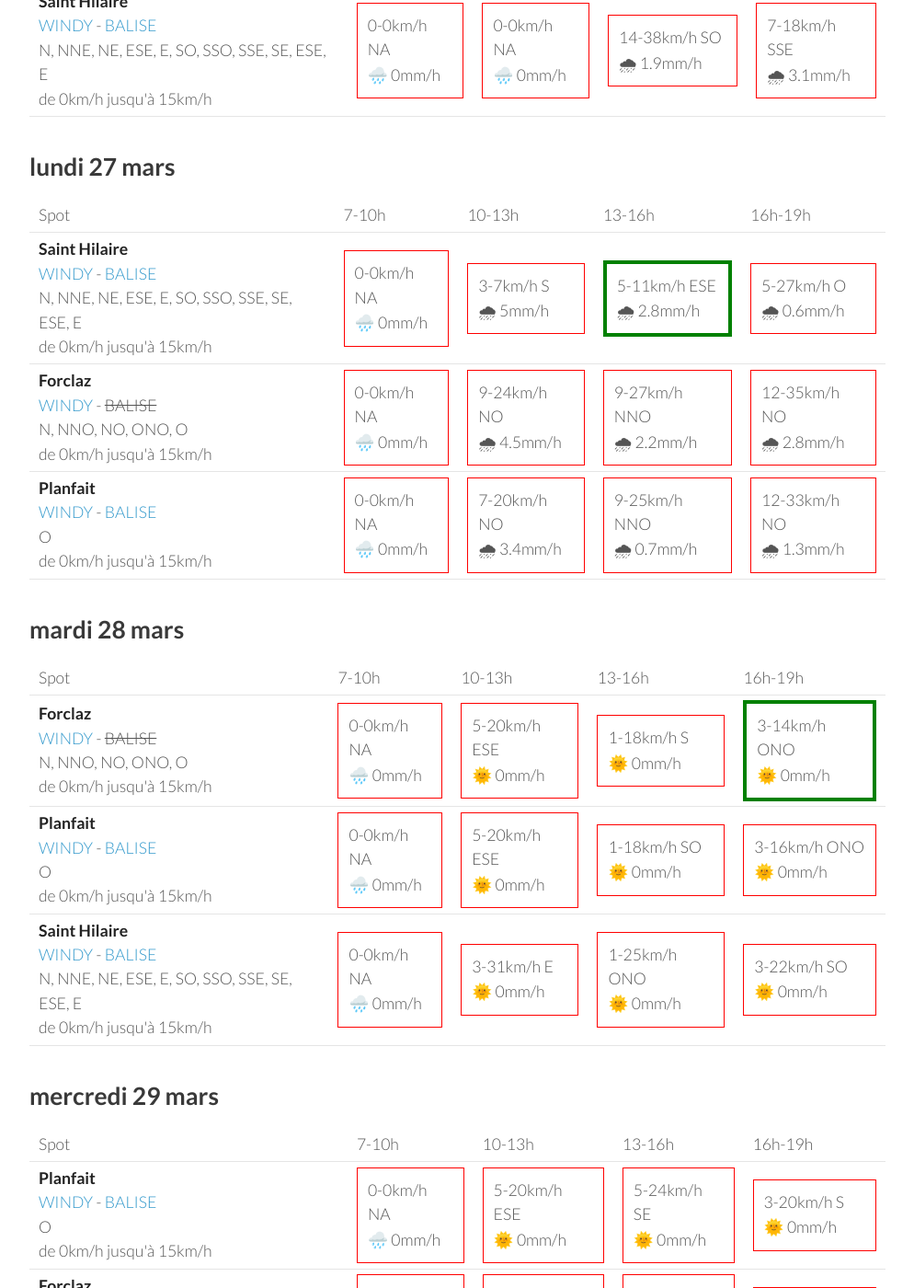
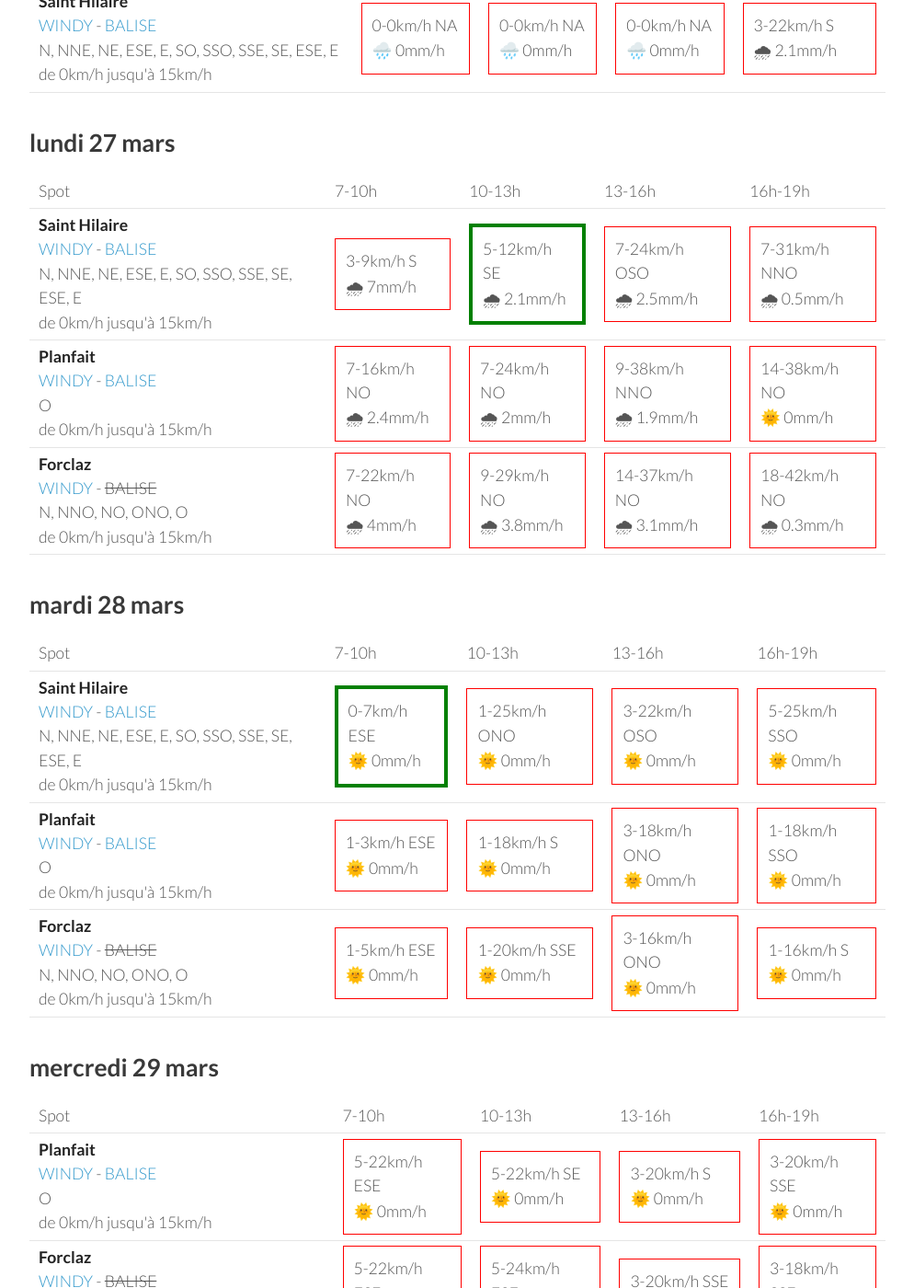
Before and after one commit to parapente-dans-le-nord/parapente-dans-le-nord.github.io, a Jekyll site: the page built from alpes_nord.markdown, in a window 1280 px wide and 1400 px high, scrolled down 616 px. Shown: the whole window at 92% size, without its empty margins (26-1020 px from the left). Built offline with Jekyll 4.4.1, drawn with Linux system fonts in a browser that asks for light colours; some of the changed text lies outside the part shown.

Commit message:
update index.markdown

```diff
--- a/alpes_nord.markdown
+++ b/alpes_nord.markdown
@@ -26,8 +26,8 @@ page mise à jour le dimanche 26 mars 13:25
 
             <td><div class="not-flyable"><p>0-0km/h NA</p><p>🌧️ 0mm/h</p></div></td>
             <td><div class="not-flyable"><p>0-0km/h NA</p><p>🌧️ 0mm/h</p></div></td>
-            <td><div class="not-flyable"><p>16-46km/h SSE</p><p>️🌧 3.9mm/h</p></div></td>
-            <td><div class="not-flyable"><p>3-25km/h E</p><p>🌧 4.4mm/h</p></div></td>
+            <td><div class="not-flyable"><p>0-0km/h NA</p><p>🌧️ 0mm/h</p></div></td>
+            <td><div class="not-flyable"><p>5-14km/h ONO</p><p>🌧 3.6mm/h</p></div></td>
 
     </tr>
 <tr>
@@ -35,8 +35,8 @@ page mise à jour le dimanche 26 mars 13:25
 
             <td><div class="not-flyable"><p>0-0km/h NA</p><p>🌧️ 0mm/h</p></div></td>
             <td><div class="not-flyable"><p>0-0km/h NA</p><p>🌧️ 0mm/h</p></div></td>
-            <td><div class="not-flyable"><p>12-38km/h S</p><p>️🌧 8mm/h</p></div></td>
-            <td><div class="not-flyable"><p>5-22km/h NE</p><p>🌧 5mm/h</p></div></td>
+            <td><div class="not-flyable"><p>0-0km/h NA</p><p>🌧️ 0mm/h</p></div></td>
+            <td><div class="not-flyable"><p>1-16km/h NNE</p><p>🌧 4.5mm/h</p></div></td>
 
     </tr>
 <tr>
@@ -44,8 +44,8 @@ page mise à jour le dimanche 26 mars 13:25
 
             <td><div class="not-flyable"><p>0-0km/h NA</p><p>🌧️ 0mm/h</p></div></td>
             <td><div class="not-flyable"><p>0-0km/h NA</p><p>🌧️ 0mm/h</p></div></td>
-            <td><div class="not-flyable"><p>14-38km/h SO</p><p>️🌧 1.9mm/h</p></div></td>
-            <td><div class="not-flyable"><p>7-18km/h SSE</p><p>🌧 3.1mm/h</p></div></td>
+            <td><div class="not-flyable"><p>0-0km/h NA</p><p>🌧️ 0mm/h</p></div></td>
+            <td><div class="not-flyable"><p>3-22km/h S</p><p>🌧 2.1mm/h</p></div></td>
 
     </tr>
 
@@ -67,28 +67,31 @@ page mise à jour le dimanche 26 mars 13:25
 <tr>
         <td><strong>Saint Hilaire</strong><br><a href="https://windy.com/45.307/5.888?45.087,5.889,9,m:eUFagkX">WINDY</a> - <span class=""><a href="http://www.balisemeteo.com/balise.php?idBalise=61">BALISE</a> </span><br> <span class="vent-favorable">N, NNE, NE, ESE, E, SO, SSO, SSE, SE, ESE, E</span><br><span class="force-vent">de 0km/h jusqu'à 15km/h</span> </td>
 
-            <td><div class="not-flyable"><p>0-0km/h NA</p><p>🌧️ 0mm/h</p></div></td>
-            <td><div class="not-flyable"><p>3-7km/h S</p><p>🌧 5mm/h</p></div></td>
-            <td><div class="flyable"><p>5-11km/h ESE</p><p>🌧 2.8mm/h</p></div></td>
-            <td><div class="not-flyable"><p>5-27km/h O</p><p>🌧 0.6mm/h</p></div></td>
+            <td><div class="not-flyable"><p>3-9km/h S</p><p>🌧 7mm/h</p></div></td>
+            <td><div class="flyable"><p>5-12km/h SE</p><p>🌧 2.1mm/h</p></div></td>
+            <td><div class="not-flyable"><p>7-24km/h OSO</p><p>🌧 2.5mm/h</p></div></td>
+            <td><div class="not-flyable"><p>7-31km/h NNO</p><p>🌧 0.5mm/h</p></div></td>
+
+
+    </tr>
+<tr>
+        <td><strong>Planfait</strong><br><a href="https://windy.com/45.853/6.223?45.415,6.223,8">WINDY</a> - <span class=""><a href="https://www.openwindmap.org/PP496">BALISE</a> </span><br> <span class="vent-favorable">O</span><br><span class="force-vent">de 0km/h jusqu'à 15km/h</span> </td>
+
+            <td><div class="not-flyable"><p>7-16km/h NO</p><p>🌧 2.4mm/h</p></div></td>
+            <td><div class="not-flyable"><p>7-24km/h NO</p><p>🌧 2mm/h</p></div></td>
+            <td><div class="not-flyable"><p>9-38km/h NNO</p><p>🌧 1.9mm/h</p></div></td>
+            <td><div class="not-flyable"><p>14-38km/h NO</p><p>🌞 0mm/h</p></div></td>
+
 
     </tr>
 <tr>
         <td><strong>Forclaz</strong><br><a href="https://windy.com/45.814/6.247?45.375,6.246,8,m:eVwaglz">WINDY</a> - <span class="no-balise"> BALISE </span><br> <span class="vent-favorable">N, NNO, NO, ONO, O</span><br><span class="force-vent">de 0km/h jusqu'à 15km/h</span> </td>
 
-            <td><div class="not-flyable"><p>0-0km/h NA</p><p>🌧️ 0mm/h</p></div></td>
-            <td><div class="not-flyable"><p>9-24km/h NO</p><p>🌧 4.5mm/h</p></div></td>
-            <td><div class="not-flyable"><p>9-27km/h NNO</p><p>🌧 2.2mm/h</p></div></td>
-            <td><div class="not-flyable"><p>12-35km/h NO</p><p>🌧 2.8mm/h</p></div></td>
+            <td><div class="not-flyable"><p>7-22km/h NO</p><p>🌧 4mm/h</p></div></td>
+            <td><div class="not-flyable"><p>9-29km/h NO</p><p>🌧 3.8mm/h</p></div></td>
+            <td><div class="not-flyable"><p>14-37km/h NO</p><p>🌧 3.1mm/h</p></div></td>
+            <td><div class="not-flyable"><p>18-42km/h NO</p><p>🌧 0.3mm/h</p></div></td>
 
-    </tr>
-<tr>
-        <td><strong>Planfait</strong><br><a href="https://windy.com/45.853/6.223?45.415,6.223,8">WINDY</a> - <span class=""><a href="https://www.openwindmap.org/PP496">BALISE</a> </span><br> <span class="vent-favorable">O</span><br><span class="force-vent">de 0km/h jusqu'à 15km/h</span> </td>
-
-            <td><div class="not-flyable"><p>0-0km/h NA</p><p>🌧️ 0mm/h</p></div></td>
-            <td><div class="not-flyable"><p>7-20km/h NO</p><p>🌧 3.4mm/h</p></div></td>
-            <td><div class="not-flyable"><p>9-25km/h NNO</p><p>🌧 0.7mm/h</p></div></td>
-            <td><div class="not-flyable"><p>12-33km/h NO</p><p>🌧 1.3mm/h</p></div></td>
 
     </tr>
 
@@ -108,30 +111,33 @@ page mise à jour le dimanche 26 mars 13:25
       <td>16h-19h</td>
     </tr>
 <tr>
-        <td><strong>Forclaz</strong><br><a href="https://windy.com/45.814/6.247?45.375,6.246,8,m:eVwaglz">WINDY</a> - <span class="no-balise"> BALISE </span><br> <span class="vent-favorable">N, NNO, NO, ONO, O</span><br><span class="force-vent">de 0km/h jusqu'à 15km/h</span> </td>
+        <td><strong>Saint Hilaire</strong><br><a href="https://windy.com/45.307/5.888?45.087,5.889,9,m:eUFagkX">WINDY</a> - <span class=""><a href="http://www.balisemeteo.com/balise.php?idBalise=61">BALISE</a> </span><br> <span class="vent-favorable">N, NNE, NE, ESE, E, SO, SSO, SSE, SE, ESE, E</span><br><span class="force-vent">de 0km/h jusqu'à 15km/h</span> </td>
 
-            <td><div class="not-flyable"><p>0-0km/h NA</p><p>🌧️ 0mm/h</p></div></td>
-            <td><div class="not-flyable"><p>5-20km/h ESE</p><p>🌞 0mm/h</p></div></td>
-            <td><div class="not-flyable"><p>1-18km/h S</p><p>🌞 0mm/h</p></div></td>
-            <td><div class="flyable"><p>3-14km/h ONO</p><p>🌞 0mm/h</p></div></td>
+            <td><div class="flyable"><p>0-7km/h ESE</p><p>🌞 0mm/h</p></div></td>
+            <td><div class="not-flyable"><p>1-25km/h ONO</p><p>🌞 0mm/h</p></div></td>
+            <td><div class="not-flyable"><p>3-22km/h OSO</p><p>🌞 0mm/h</p></div></td>
+            <td><div class="not-flyable"><p>5-25km/h SSO</p><p>🌞 0mm/h</p></div></td>
+
 
     </tr>
 <tr>
         <td><strong>Planfait</strong><br><a href="https://windy.com/45.853/6.223?45.415,6.223,8">WINDY</a> - <span class=""><a href="https://www.openwindmap.org/PP496">BALISE</a> </span><br> <span class="vent-favorable">O</span><br><span class="force-vent">de 0km/h jusqu'à 15km/h</span> </td>
 
-            <td><div class="not-flyable"><p>0-0km/h NA</p><p>🌧️ 0mm/h</p></div></td>
-            <td><div class="not-flyable"><p>5-20km/h ESE</p><p>🌞 0mm/h</p></div></td>
-            <td><div class="not-flyable"><p>1-18km/h SO</p><p>🌞 0mm/h</p></div></td>
-            <td><div class="not-flyable"><p>3-16km/h ONO</p><p>🌞 0mm/h</p></div></td>
+            <td><div class="not-flyable"><p>1-3km/h ESE</p><p>🌞 0mm/h</p></div></td>
+            <td><div class="not-flyable"><p>1-18km/h S</p><p>🌞 0mm/h</p></div></td>
+            <td><div class="not-flyable"><p>3-18km/h ONO</p><p>🌞 0mm/h</p></div></td>
+            <td><div class="not-flyable"><p>1-18km/h SSO</p><p>🌞 0mm/h</p></div></td>
+
 
     </tr>
 <tr>
-        <td><strong>Saint Hilaire</strong><br><a href="https://windy.com/45.307/5.888?45.087,5.889,9,m:eUFagkX">WINDY</a> - <span class=""><a href="http://www.balisemeteo.com/balise.php?idBalise=61">BALISE</a> </span><br> <span class="vent-favorable">N, NNE, NE, ESE, E, SO, SSO, SSE, SE, ESE, E</span><br><span class="force-vent">de 0km/h jusqu'à 15km/h</span> </td>
+        <td><strong>Forclaz</strong><br><a href="https://windy.com/45.814/6.247?45.375,6.246,8,m:eVwaglz">WINDY</a> - <span class="no-balise"> BALISE </span><br> <span class="vent-favorable">N, NNO, NO, ONO, O</span><br><span class="force-vent">de 0km/h jusqu'à 15km/h</span> </td>
 
-            <td><div class="not-flyable"><p>0-0km/h NA</p><p>🌧️ 0mm/h</p></div></td>
-            <td><div class="not-flyable"><p>3-31km/h E</p><p>🌞 0mm/h</p></div></td>
-            <td><div class="not-flyable"><p>1-25km/h ONO</p><p>🌞 0mm/h</p></div></td>
-            <td><div class="not-flyable"><p>3-22km/h SO</p><p>🌞 0mm/h</p></div></td>
+            <td><div class="not-flyable"><p>1-5km/h ESE</p><p>🌞 0mm/h</p></div></td>
+            <td><div class="not-flyable"><p>1-20km/h SSE</p><p>🌞 0mm/h</p></div></td>
+            <td><div class="not-flyable"><p>3-16km/h ONO</p><p>🌞 0mm/h</p></div></td>
+            <td><div class="not-flyable"><p>1-16km/h S</p><p>🌞 0mm/h</p></div></td>
+
 
     </tr>
 
@@ -153,28 +159,31 @@ page mise à jour le dimanche 26 mars 13:25
 <tr>
         <td><strong>Planfait</strong><br><a href="https://windy.com/45.853/6.223?45.415,6.223,8">WINDY</a> - <span class=""><a href="https://www.openwindmap.org/PP496">BALISE</a> </span><br> <span class="vent-favorable">O</span><br><span class="force-vent">de 0km/h jusqu'à 15km/h</span> </td>
 
-            <td><div class="not-flyable"><p>0-0km/h NA</p><p>🌧️ 0mm/h</p></div></td>
-            <td><div class="not-flyable"><p>5-20km/h ESE</p><p>🌞 0mm/h</p></div></td>
-            <td><div class="not-flyable"><p>5-24km/h SE</p><p>🌞 0mm/h</p></div></td>
+            <td><div class="not-flyable"><p>5-22km/h ESE</p><p>🌞 0mm/h</p></div></td>
+            <td><div class="not-flyable"><p>5-22km/h SE</p><p>🌞 0mm/h</p></div></td>
             <td><div class="not-flyable"><p>3-20km/h S</p><p>🌞 0mm/h</p></div></td>
+            <td><div class="not-flyable"><p>3-20km/h SSE</p><p>🌞 0mm/h</p></div></td>
+
 
     </tr>
 <tr>
         <td><strong>Forclaz</strong><br><a href="https://windy.com/45.814/6.247?45.375,6.246,8,m:eVwaglz">WINDY</a> - <span class="no-balise"> BALISE </span><br> <span class="vent-favorable">N, NNO, NO, ONO, O</span><br><span class="force-vent">de 0km/h jusqu'à 15km/h</span> </td>
 
-            <td><div class="not-flyable"><p>0-0km/h NA</p><p>🌧️ 0mm/h</p></div></td>
             <td><div class="not-flyable"><p>5-22km/h ESE</p><p>🌞 0mm/h</p></div></td>
-            <td><div class="not-flyable"><p>5-24km/h SE</p><p>🌞 0mm/h</p></div></td>
-            <td><div class="not-flyable"><p>3-22km/h SSE</p><p>🌞 0mm/h</p></div></td>
+            <td><div class="not-flyable"><p>5-24km/h ESE</p><p>🌞 0mm/h</p></div></td>
+            <td><div class="not-flyable"><p>3-20km/h SSE</p><p>🌞 0mm/h</p></div></td>
+            <td><div class="not-flyable"><p>3-18km/h SSE</p><p>🌞 0mm/h</p></div></td>
+
 
     </tr>
 <tr>
         <td><strong>Saint Hilaire</strong><br><a href="https://windy.com/45.307/5.888?45.087,5.889,9,m:eUFagkX">WINDY</a> - <span class=""><a href="http://www.balisemeteo.com/balise.php?idBalise=61">BALISE</a> </span><br> <span class="vent-favorable">N, NNE, NE, ESE, E, SO, SSO, SSE, SE, ESE, E</span><br><span class="force-vent">de 0km/h jusqu'à 15km/h</span> </td>
 
-            <td><div class="not-flyable"><p>0-0km/h NA</p><p>🌧️ 0mm/h</p></div></td>
-            <td><div class="not-flyable"><p>1-20km/h ESE</p><p>🌞 0mm/h</p></div></td>
-            <td><div class="not-flyable"><p>3-20km/h S</p><p>🌞 0mm/h</p></div></td>
+            <td><div class="not-flyable"><p>3-24km/h ESE</p><p>🌞 0mm/h</p></div></td>
+            <td><div class="not-flyable"><p>3-22km/h SSO</p><p>🌞 0mm/h</p></div></td>
             <td><div class="not-flyable"><p>5-27km/h SSO</p><p>🌞 0mm/h</p></div></td>
+            <td><div class="not-flyable"><p>5-27km/h S</p><p>🌞 0mm/h</p></div></td>
+
 
     </tr>
 
@@ -196,31 +205,80 @@ page mise à jour le dimanche 26 mars 13:25
 <tr>
         <td><strong>Saint Hilaire</strong><br><a href="https://windy.com/45.307/5.888?45.087,5.889,9,m:eUFagkX">WINDY</a> - <span class=""><a href="http://www.balisemeteo.com/balise.php?idBalise=61">BALISE</a> </span><br> <span class="vent-favorable">N, NNE, NE, ESE, E, SO, SSO, SSE, SE, ESE, E</span><br><span class="force-vent">de 0km/h jusqu'à 15km/h</span> </td>
 
-            <td><div class="not-flyable"><p>0-0km/h NA</p><p>🌧️ 0mm/h</p></div></td>
             <td><div class="not-flyable"><p>3-50km/h ONO</p><p>🌞 0mm/h</p></div></td>
-            <td><div class="not-flyable"><p>1-40km/h SSO</p><p>🌞 2.5mm/h</p></div></td>
-            <td><div class="not-flyable"><p>7-42km/h OSO</p><p>🌞 0.3mm/h</p></div></td>
+            <td><div class="not-flyable"><p>1-40km/h SSO</p><p>🌧 2.5mm/h</p></div></td>
+            <td><div class="not-flyable"><p>7-42km/h OSO</p><p>🌧 0.3mm/h</p></div></td>
+            <td><div class="not-flyable"><p>5-40km/h S</p><p>🌧 7mm/h</p></div></td>
+
 
     </tr>
 <tr>
         <td><strong>Planfait</strong><br><a href="https://windy.com/45.853/6.223?45.415,6.223,8">WINDY</a> - <span class=""><a href="https://www.openwindmap.org/PP496">BALISE</a> </span><br> <span class="vent-favorable">O</span><br><span class="force-vent">de 0km/h jusqu'à 15km/h</span> </td>
 
-            <td><div class="not-flyable"><p>0-0km/h NA</p><p>🌧️ 0mm/h</p></div></td>
             <td><div class="not-flyable"><p>1-29km/h SSE</p><p>🌧 0.6mm/h</p></div></td>
             <td><div class="not-flyable"><p>1-35km/h S</p><p>🌧 3.4mm/h</p></div></td>
             <td><div class="not-flyable"><p>3-33km/h SSE</p><p>🌧 3.3mm/h</p></div></td>
+            <td><div class="not-flyable"><p>7-33km/h S</p><p>🌧 0.3mm/h</p></div></td>
+
 
     </tr>
 <tr>
         <td><strong>Forclaz</strong><br><a href="https://windy.com/45.814/6.247?45.375,6.246,8,m:eVwaglz">WINDY</a> - <span class="no-balise"> BALISE </span><br> <span class="vent-favorable">N, NNO, NO, ONO, O</span><br><span class="force-vent">de 0km/h jusqu'à 15km/h</span> </td>
 
-            <td><div class="not-flyable"><p>0-0km/h NA</p><p>🌧️ 0mm/h</p></div></td>
             <td><div class="not-flyable"><p>0-31km/h E</p><p>🌧 0.9mm/h</p></div></td>
             <td><div class="not-flyable"><p>1-35km/h SE</p><p>🌧 5mm/h</p></div></td>
             <td><div class="not-flyable"><p>3-31km/h SE</p><p>🌧 4.3mm/h</p></div></td>
+            <td><div class="not-flyable"><p>5-35km/h SSE</p><p>🌧 0.5mm/h</p></div></td>
+
 
     </tr>
 
 </tbody>
 </table>
 {:/}
+## vendredi 31 mars
+
+{::nomarkdown}
+<table>
+  <tbody>
+    <tr>
+      <td>Spot</td>
+      <td>7-10h</td>
+      <td>10-13h</td>
+      <td>13-16h</td>
+      <td>16h-19h</td>
+    </tr>
+<tr>
+        <td><strong>Saint Hilaire</strong><br><a href="https://windy.com/45.307/5.888?45.087,5.889,9,m:eUFagkX">WINDY</a> - <span class=""><a href="http://www.balisemeteo.com/balise.php?idBalise=61">BALISE</a> </span><br> <span class="vent-favorable">N, NNE, NE, ESE, E, SO, SSO, SSE, SE, ESE, E</span><br><span class="force-vent">de 0km/h jusqu'à 15km/h</span> </td>
+
+            <td><div class="not-flyable"><p>5-50km/h SSE</p><p>🌧 0.8mm/h</p></div></td>
+            <td><div class="not-flyable"><p>3-55km/h SSO</p><p>🌧 2.3mm/h</p></div></td>
+            <td><div class="not-flyable"><p>3-61km/h SO</p><p>🌧 3.5mm/h</p></div></td>
+            <td><div class="not-flyable"><p>7-62km/h SSO</p><p>🌧 2.4mm/h</p></div></td>
+
+
+    </tr>
+<tr>
+        <td><strong>Planfait</strong><br><a href="https://windy.com/45.853/6.223?45.415,6.223,8">WINDY</a> - <span class=""><a href="https://www.openwindmap.org/PP496">BALISE</a> </span><br> <span class="vent-favorable">O</span><br><span class="force-vent">de 0km/h jusqu'à 15km/h</span> </td>
+
+            <td><div class="not-flyable"><p>9-38km/h ESE</p><p>🌧 1mm/h</p></div></td>
+            <td><div class="not-flyable"><p>3-40km/h ESE</p><p>🌧 2.8mm/h</p></div></td>
+            <td><div class="not-flyable"><p>3-48km/h SE</p><p>🌧 7mm/h</p></div></td>
+            <td><div class="not-flyable"><p>5-48km/h S</p><p>🌧 2.3mm/h</p></div></td>
+
+
+    </tr>
+<tr>
+        <td><strong>Forclaz</strong><br><a href="https://windy.com/45.814/6.247?45.375,6.246,8,m:eVwaglz">WINDY</a> - <span class="no-balise"> BALISE </span><br> <span class="vent-favorable">N, NNO, NO, ONO, O</span><br><span class="force-vent">de 0km/h jusqu'à 15km/h</span> </td>
+
+            <td><div class="not-flyable"><p>7-37km/h ESE</p><p>🌧 1.1mm/h</p></div></td>
+            <td><div class="not-flyable"><p>3-40km/h ESE</p><p>🌧 2.7mm/h</p></div></td>
+            <td><div class="not-flyable"><p>1-50km/h SE</p><p>🌧 7mm/h</p></div></td>
+            <td><div class="not-flyable"><p>3-50km/h S</p><p>🌧 2.7mm/h</p></div></td>
+
+
+    </tr>
+
+</tbody>
+</table>
+{:/}
```
Also changed, not shown: other parts of alpes_nord.markdown (+1 -1 lines).
